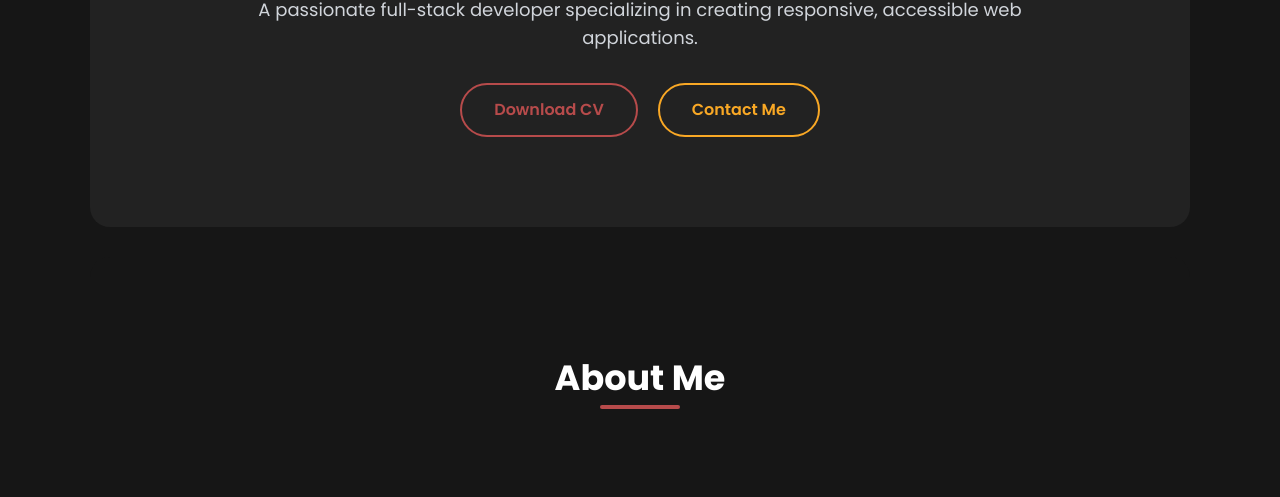
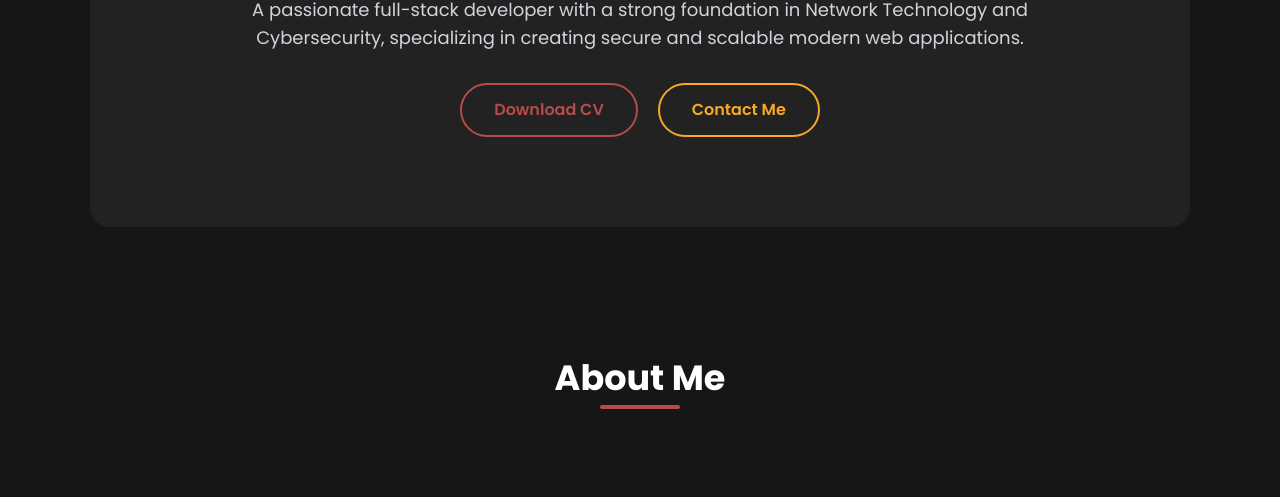
Before and after one commit to madupadilshan/portfolio, a plain HTML site: page index.html in a window 1280 px wide. Shown: the part 603-1100 px from the top of the page. Drawn offline with Linux system fonts and the light colour scheme; a web font is replaced by a local one.

Commit message:
Update introduction paragraph in index.html

```diff
--- a/index.html
+++ b/index.html
@@ -37,7 +37,7 @@
               Madupa Dilshan
             </h1>
             <h3 class="typing-text">I'm a <span></span></h3>
-            <p>A passionate full-stack developer specializing in creating responsive, accessible web applications.</p>
+            <p>A passionate full-stack developer with a strong foundation in Network Technology and Cybersecurity, specializing in creating secure and scalable modern web applications.</p>
             <div class="button-group">
                 <a href="Madupa_Dilshan_CV.pdf" class="btn" download>Download CV</a>
                 <a href="#contact" class="btn btn-secondary">Contact Me</a>
```
